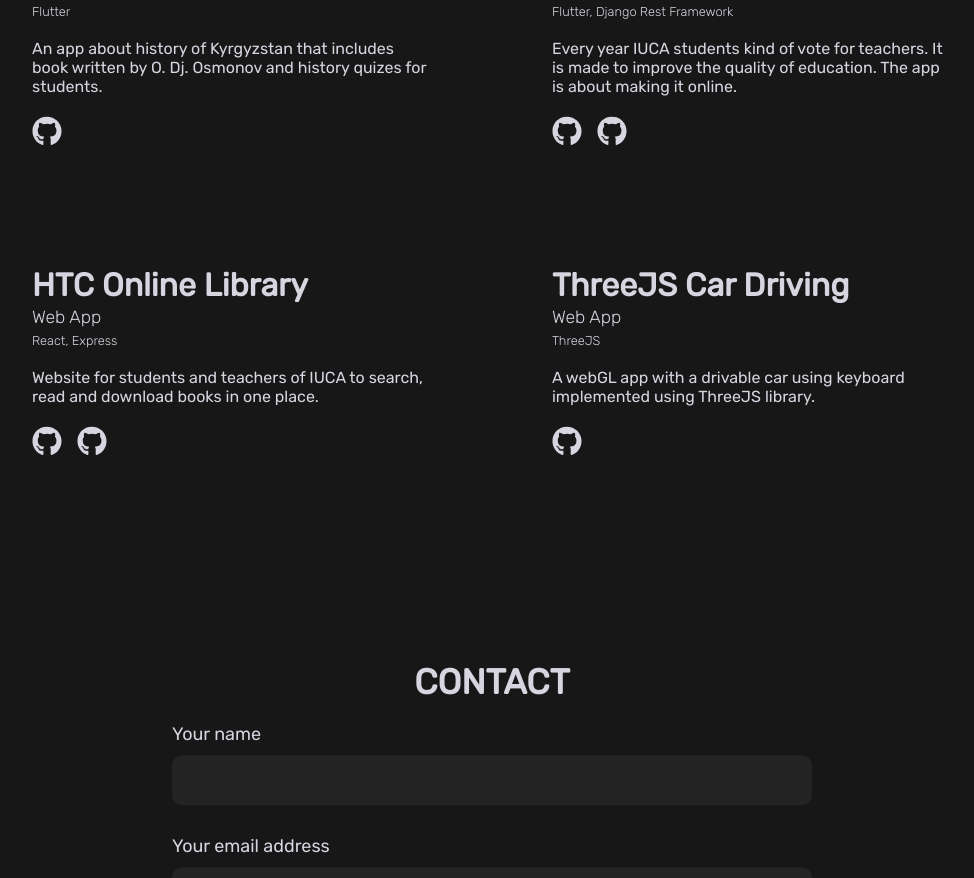
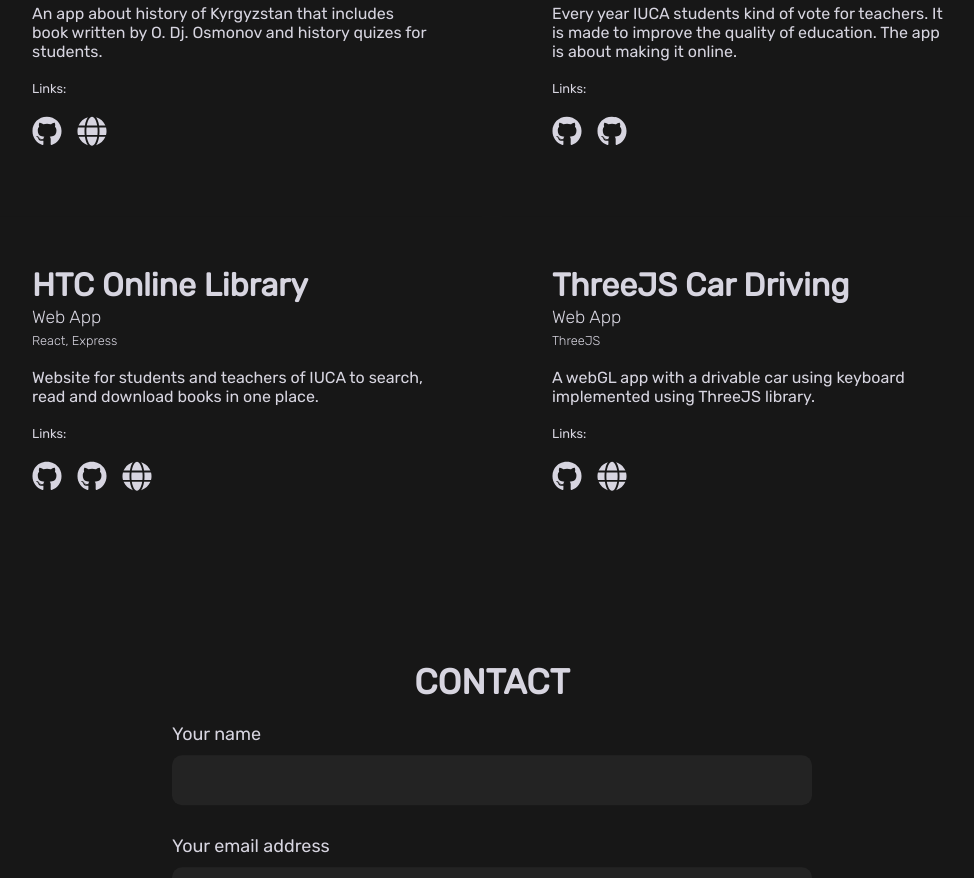
Before and after one commit to akmatoff/akmatoff.github.io, a React (Create React App) app: page / in a window 1280 px wide. Shown: the part 1820-2698 px from the top of the page, without its empty margins (148-1122 px from the left). Built offline with nearby package versions, Linux system fonts and the light colour scheme.

Commit message:
Project links update

```diff
--- a/src/assets/data/projects.json
+++ b/src/assets/data/projects.json
@@ -5,6 +5,7 @@
         "project_type": "Mobile App",
         "description": "An app about history of Kyrgyzstan that includes book written by O. Dj. Osmonov and history quizes for students.",
         "technology": "Flutter",
+        "app": "https://t.me/historybookappkg",
         "repositories": [
             "https://github.com/boorsoft/history-book.git"
         ]
@@ -26,6 +27,7 @@
         "project_type": "Web App",
         "description": "Website for students and teachers of IUCA to search, read and download books in one place.",
         "technology": "React, Express",
+        "app": "https://htc-lib.boorsoft.repl.co",
         "repositories": [
             "https://github.com/boorsoft/htc-lib.git",
             "https://github.com/boorsoft/htc-online-library-express.git"
@@ -37,6 +39,7 @@
         "project_type": "Web App",
         "description": "A webGL app with a drivable car using keyboard implemented using ThreeJS library.",
         "technology": "ThreeJS",
+        "app": "https://akmatoff.github.io/threejs-car-driving",
         "repositories": [
             "https://github.com/akmatoff/threejs-car-driving"
         ]
--- a/src/components/Projects.css
+++ b/src/components/Projects.css
@@ -49,6 +49,11 @@
   margin-top: 20px;
 }
 
+.links {
+  margin-top: 20px;
+  font-size: 0.8rem;
+}
+
 .project-links {
   height: 50px;
   padding-top: 20px;
--- a/src/components/Projects.js
+++ b/src/components/Projects.js
@@ -28,12 +28,18 @@ function Projects() {
             <div className="type">{project.project_type}</div>
             <div className="technology">{project.technology}</div>
             <div className="description">{project.description}</div>
+            <div className="links">Links:</div>
             <div className="project-links flex-row">
               {project.repositories.map((repo, index) => (
                 <a key={index} href={repo} rel="noreferrer" target="_blank">
                   <i className="fab fa-github project-icon"></i>
                 </a>
               ))}
+              {project.app ? (
+                <a href={project.app} rel="noreferrer" target="_blank">
+                  <i className="fas fa-globe project-icon"></i>
+                </a>
+              ) : null}
             </div>
           </div>
         ))}
```
